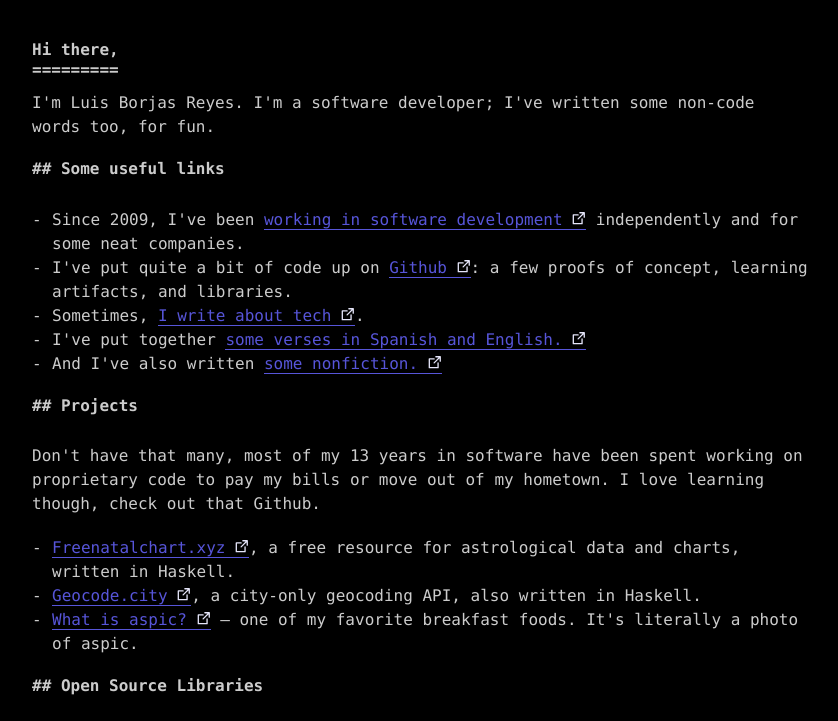
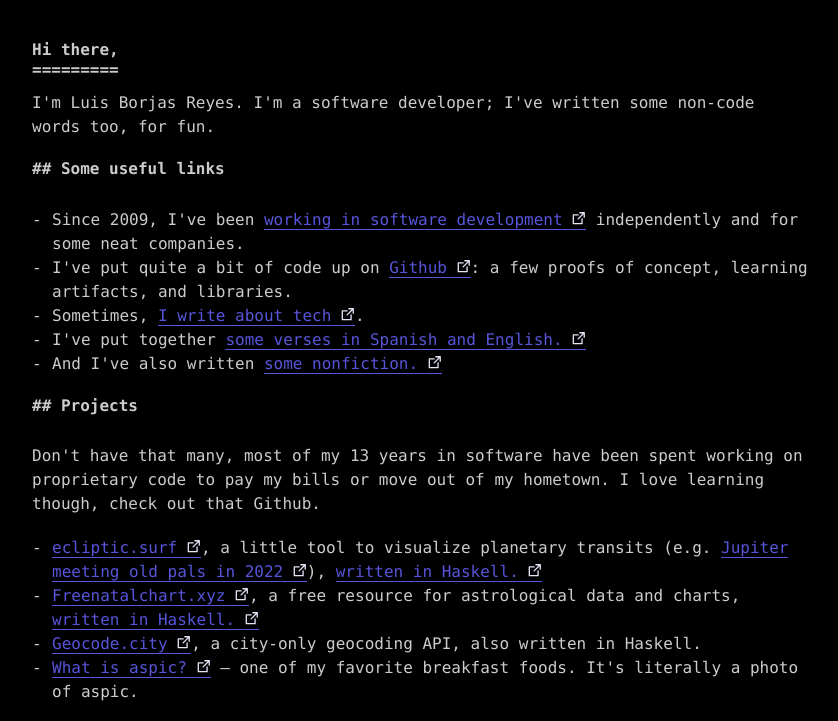
Before and after one commit to lfborjas/lfborjas.github.io, a plain HTML site: page index.html in a window 1280 px wide. Shown: the top 721 px of the page, without its empty margins (218-1056 px from the left). Drawn offline with Linux system fonts and the light colour scheme.

Commit message:
add ecliptic.surf

```diff
--- a/index.html
+++ b/index.html
@@ -31,8 +31,13 @@
   <p>Don't have that many, most of my <span id="jahre">12</span> years in software have been spent working on proprietary code to pay my bills or move out of my hometown.
     I love learning though, check out that Github.</p>
   <ul>
-    <li><a href="https://freenatalchart.xyz/">Freenatalchart.xyz</a>, a free resource for astrological data and charts, written
-      in Haskell.</li>
+    <li><a href="http://ecliptic.surf/">ecliptic.surf</a>, a little tool to visualize planetary transits
+      (e.g. <a href="http://ecliptic.surf/mundane?start=2022-02-01T17%3A32&end=2022-07-01T00%3A00&transiting=Jupiter&transited=Uranus&transited=Neptune&transited=Pluto&aspects=Conjunction&aspects=Sextile">Jupiter meeting old pals in 2022</a>),
+       <a href="https://github.com/lfborjas/ecliptic.surf">written in Haskell.</a>
+    </li>
+    <li><a href="https://freenatalchart.xyz/">Freenatalchart.xyz</a>, a free resource for astrological data and charts,
+      <a href="https://github.com/lfborjas/freenatalchart.xyz">written in Haskell.</a>
+    </li>
     <li><a href="https://geocode.city">Geocode.city</a>, a city-only geocoding API, also written in Haskell.</li>
     <li><a href="http://whatisaspic.com/">What is aspic?</a> — one of my favorite breakfast foods. It's literally a photo of
       aspic.</li>
```
